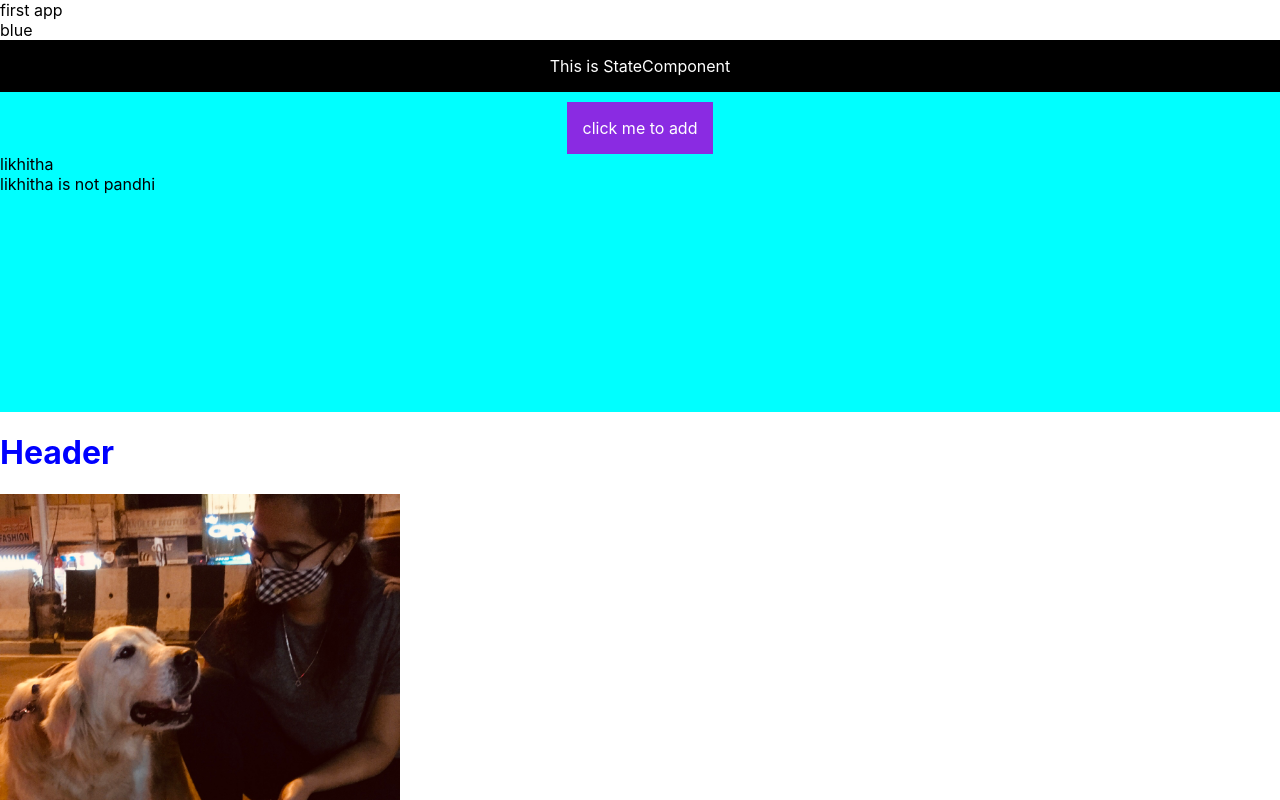
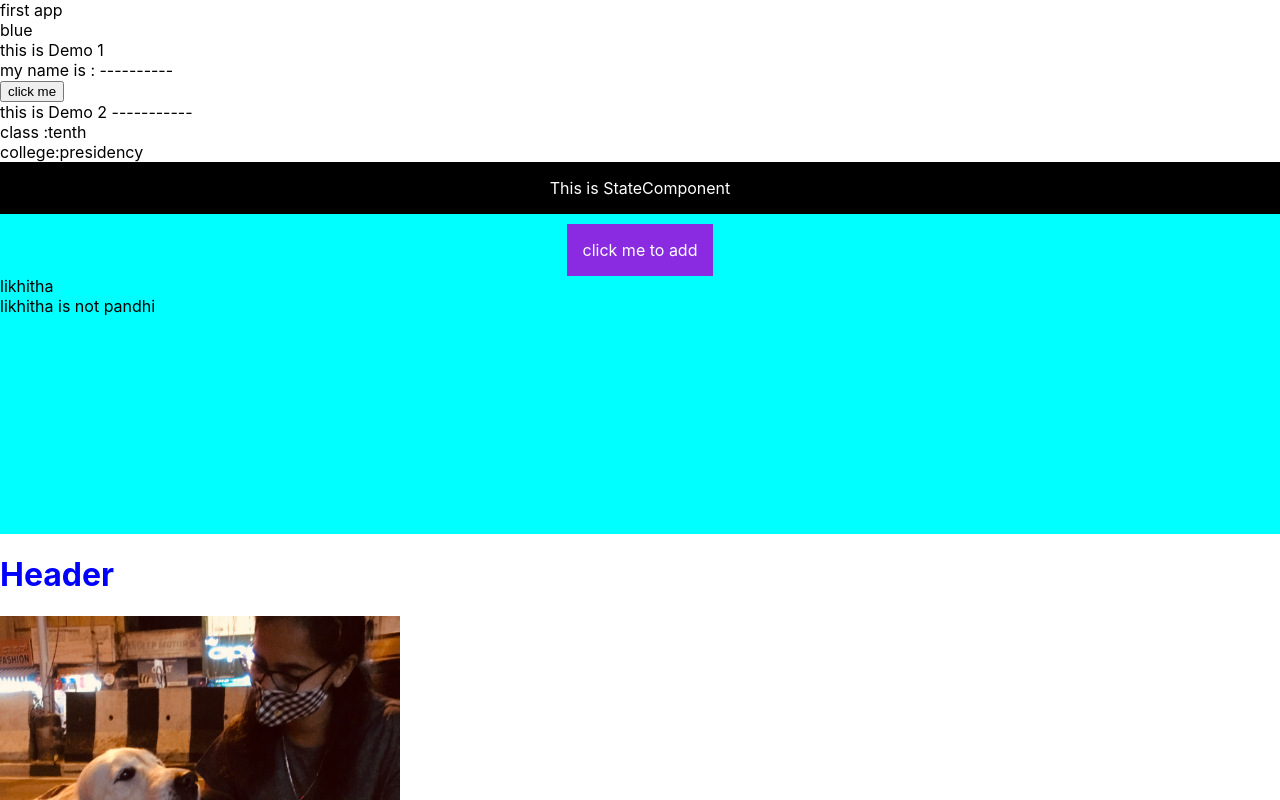
Before and after one commit to likhittha/firstproject, a React (Create React App) app: page / in a window 1280 px wide. Shown: the top 800 px of the page. Built offline with nearby package versions, Linux system fonts and the light colour scheme.

Commit message:
Props Explained
Props Explained

```diff
--- a/src/App.js
+++ b/src/App.js
@@ -5,14 +5,21 @@ import { Header } from "./Components/Header";
 import { Footer } from "./Components/Footer";
 import { Body } from "./Components/Body";
 import { StateComponent } from "./Components/StateComponent";
+import { Demo1 } from "./Components/ForProps/Demo1";
+import { Demo2 } from "./Components/ForProps/Demo2";
 
 function App() {
+  const handleClick = () => {
+    console.log("clicked from APP.js");
+  };
   return (
     <>
       <div className="first">first app</div>
       <div>blue</div>
 
       <div>
+        <Demo1 name={"----------"} onClick={handleClick} />
+        <Demo2 name={"-----------"} myClass={"tenth"} college={"presidency"} />
         <StateComponent />
         <Header />
         <Body />
--- /dev/null
+++ b/src/Components/ForProps/Demo1.js
@@ -0,0 +1,18 @@
+export const Demo1 = ({ name, onClick }) => {
+  //   const handleClick = () => {
+  //     console.log("clicked");
+  //   };
+  return (
+    <>
+      <div>this is Demo 1</div>
+      <div>my name is : {name}</div>
+
+      {/* Making a onClick prop for the button*/}
+      <div>
+        <button onClick={onClick}>click me</button>
+      </div>
+    </>
+  );
+};
+
+// here the name is a prop(Properties)
--- /dev/null
+++ b/src/Components/ForProps/Demo2.js
@@ -0,0 +1,9 @@
+export const Demo2 = ({ name, myClass, college }) => {
+  return (
+    <>
+      <div>this is Demo 2 {name}</div>
+      <div>class :{myClass}</div>
+      <div>college:{college}</div>
+    </>
+  );
+};
```
